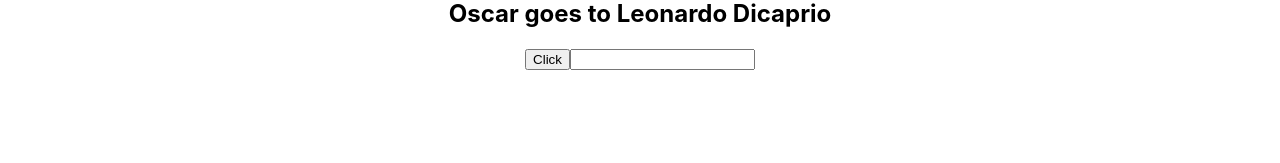
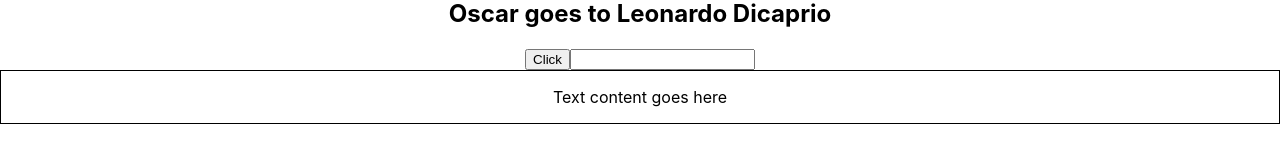
Before and after one commit to Corinto23/tsxdemo, a React (Create React App) app: page / in a window 1280 px wide. Shown: the part 345-508 px from the top of the page. Built offline with nearby package versions, Linux system fonts and the light colour scheme.

Commit message:
style props

```diff
--- a/src/App.tsx
+++ b/src/App.tsx
@@ -1,4 +1,5 @@
 import "./App.css";
+import { Container } from "./Container";
 import { Button } from "./components/Button";
 import { Greet } from "./components/Greet";
 import { Heading } from "./components/Heading";
@@ -45,6 +46,7 @@
         }}
       />
       <Input value="" handleChange={(event) => console.log(event)} />
+      <Container styles={{ border: "1px solid black", padding: "1rem" }} />
     </div>
   );
 }
--- /dev/null
+++ b/src/Container.tsx
@@ -0,0 +1,7 @@
+type ContainerProps = {
+  styles: React.CSSProperties;
+};
+
+export const Container = (props: ContainerProps) => {
+  return <div style={props.styles}>Text content goes here</div>;
+};
```
